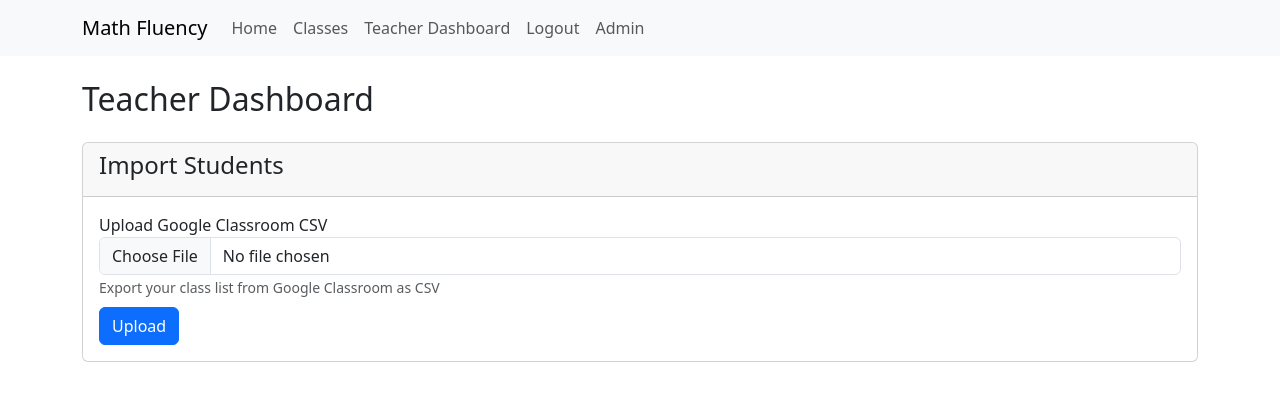
After one commit to KennethWeiss/MathFluency, a Flask app: page /dashboard in a window 1280 px wide. The commit adds this page. Shown: the top 401 px of the page. Run offline with Flask 3, Linux system fonts and the light colour scheme; a user stored in the database is signed in; data comes from the database, SQL or seed files in the repository; tables that the repository leaves empty hold one stand-in row (values such as "Sample post"); parts of the project's set-up code (start-up, migrations or seed data) failed here and were passed over.

Commit message:
feat: import students from csv

```diff
--- a/routes/teacher_routes.py
+++ b/routes/teacher_routes.py
@@ -1,10 +1,12 @@
-from flask import Blueprint, render_template, abort
+from flask import Blueprint, render_template, redirect, url_for, flash, request, session, abort
 from flask_login import login_required, current_user
 from datetime import datetime, timedelta
 from app import db
 from models.active_session import ActiveSession
 from models.practice_attempt import PracticeAttempt
 from sqlalchemy import func
+import csv
+from io import StringIO
 
 teacher_bp = Blueprint('teacher', __name__)
 
@@ -59,3 +61,49 @@ def get_accuracy_color(accuracy):
         return 'warning'
     else:
         return 'danger'
+
+@teacher_bp.route('/dashboard')
+@login_required
+def dashboard():
+    """Teacher dashboard view"""
+    if not current_user.is_teacher:
+        flash('Access denied. Teacher account required.', 'error')
+        return redirect(url_for('main.home'))
+
+    # Get students from session if they exist
+    students = session.get('classroom_students', [])
+    return render_template('teacher/dashboard.html', students=students)
+
+@teacher_bp.route('/upload-students', methods=['POST'])
+@login_required
+def upload_students():
+    """Handle CSV upload of students"""
+    if not current_user.is_teacher:
+        flash('Access denied. Teacher account required.', 'error')
+        return redirect(url_for('main.home'))
+
+    if 'file' not in request.files:
+        flash('No file uploaded', 'error')
+        return redirect(url_for('teacher.dashboard'))
+
+    file = request.files['file']
+    if file.filename == '':
+        flash('No file selected', 'error')
+        return redirect(url_for('teacher.dashboard'))
+
+    try:
+        # Read CSV file
+        stream = StringIO(file.stream.read().decode("UTF8"), newline=None)
+        students = list(csv.DictReader(stream))
+
+        # Store in session
+        session['classroom_students'] = [
+            (student.get('Email', ''), student.get('Name', ''))
+            for student in students
+        ]
+
+        flash(f'Successfully imported {len(students)} students', 'success')
+    except Exception as e:
+        flash('Error uploading file', 'error')
+
+    return redirect(url_for('teacher.dashboard'))
--- a/templates/base.html
+++ b/templates/base.html
@@ -25,6 +25,9 @@
                         {% if current_user.is_teacher %}
                             <li class="nav-item">
                                 <a class="nav-link {% if request.endpoint.startswith('class.') %}active{% endif %}" href="{{ url_for('class.list_classes') }}">Classes</a>
+                            </li>
+                            <li class="nav-item">
+                                <a class="nav-link" href="{{ url_for('teacher.dashboard') }}">Teacher Dashboard</a>
                             </li>
                         {% else %}
                             <li class="nav-item">
--- /dev/null
+++ b/templates/teacher/dashboard.html
@@ -0,0 +1,35 @@
+{% extends "base.html" %}
+
+{% block content %}
+<div class="container mt-4">
+    <h2>Teacher Dashboard</h2>
+
+    <!-- CSV Upload Section -->
+    <div class="card mt-4">
+        <div class="card-header">
+            <h4>Import Students</h4>
+        </div>
+        <div class="card-body">
+            <form action="{{ url_for('teacher.upload_students') }}" method="post" enctype="multipart/form-data">
+                <div class="form-group">
+                    <label for="file">Upload Google Classroom CSV</label>
+                    <input type="file" name="file" accept=".csv" class="form-control" required>
+                    <small class="text-muted">Export your class list from Google Classroom as CSV</small>
+                </div>
+                <button type="submit" class="btn btn-primary mt-2">Upload</button>
+            </form>
+
+            {% if students %}
+            <div class="mt-4">
+                <h5>Imported Students</h5>
+                <ul class="list-group">
+                    {% for student in students %}
+                    <li class="list-group-item">{{ student[1] }} ({{ student[0] }})</li>
+                    {% endfor %}
+                </ul>
+            </div>
+            {% endif %}
+        </div>
+    </div>
+</div>
+{% endblock %}
```
